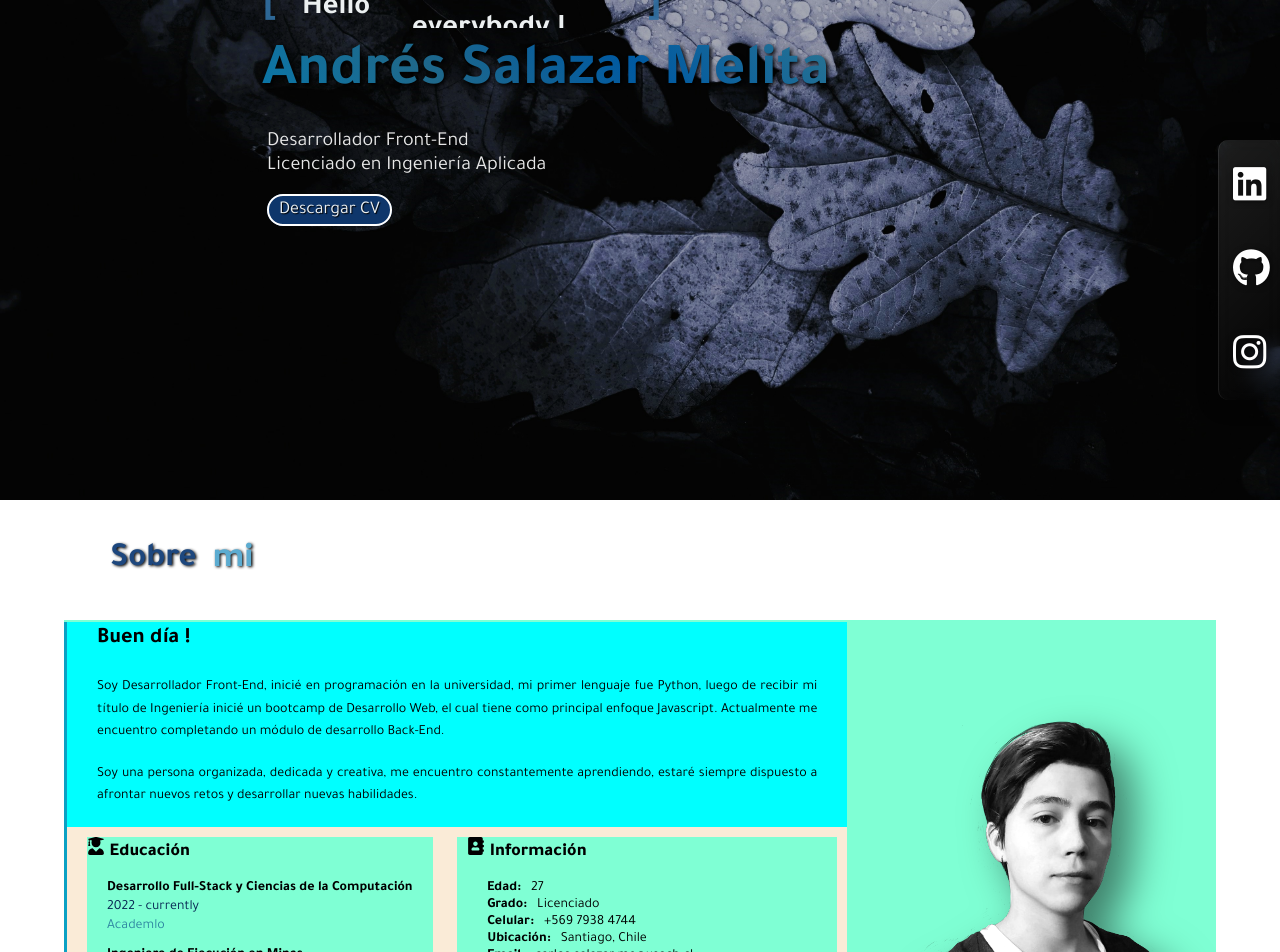
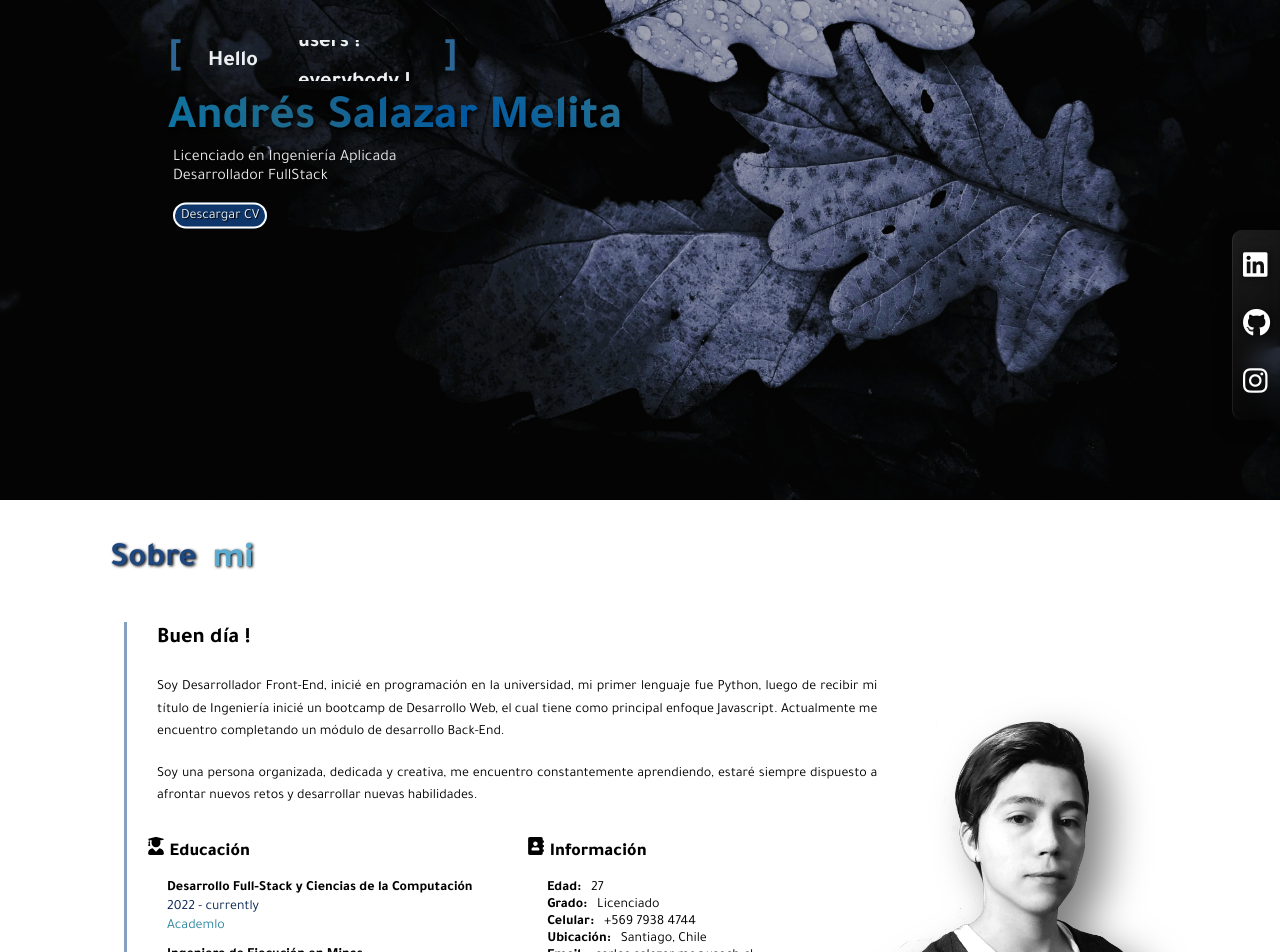
Before and after one commit to Andresmelita/portfolio-casm, a React (Vite) app: page / in a window 1280 px wide. Shown: the part 300-1252 px from the top of the page. Built offline with nearby package versions, Linux system fonts and the light colour scheme.

Commit message:
setting in responsiveness

```diff
--- a/src/components/About/about.scss
+++ b/src/components/About/about.scss
@@ -220,7 +220,6 @@
             flex-direction: row;
             flex-wrap: wrap;
             width: 90vw;
-            background-color: aquamarine;
             margin: auto;
 
             .about-description {
@@ -231,10 +230,8 @@
                 width: 68%;
                 height: max-content;
                 border-left: solid rgba(22, 73, 141, 0.514);
-                margin-left: 0px;
-                margin-right: -10px;
+                margin-left: 60px;
                 margin-bottom: 40px;
-                background-color: aqua;
                 color: rgb(0, 0, 0);
                 gap: 1.2rem;
 
@@ -261,13 +258,11 @@
                     padding-left: 10px;
                     padding-right: 10px;
                     padding-top: 10px;
-                    background-color: antiquewhite;
 
                     .information-education, .information {
                         text-decoration: none;
                         text-indent: 10px;
                         width: 50%;
-                        background-color: aquamarine;
                         height: max-content;
                         margin-left: 10px;
 
@@ -341,10 +336,11 @@
             .about-img {
                 display: flex;
                 height: 100%;
-                width: 30vw;
+                width: 20vw;
                 margin: auto;
-                margin-right: -10px;
+                transform: translateX(-40%);
                 margin-bottom: -6px;
+                margin-right: 20px;
                 cursor: pointer;
 
                 .me {
--- a/src/components/Cover/Cover.jsx
+++ b/src/components/Cover/Cover.jsx
@@ -31,8 +31,8 @@ const Cover = () => {
                         </div>
                     </div>
                     <h1 className='name'>Andrés Salazar Melita</h1>
-                    <p className='developer'>Desarrollador Front-End</p>
-                    <p className='bachelor'>Licenciado en Ingeniería Aplicada</p>
+                    <p className='developer'>Licenciado en Ingeniería Aplicada</p>
+                    <p className='bachelor'>Desarrollador FullStack</p>
                     {/* <form className='content-button'>
                         <button className='button-cv'>Download CV</button>
                     </form> */}
--- a/src/components/Cover/cover.scss
+++ b/src/components/Cover/cover.scss
@@ -326,14 +326,14 @@
             display: grid;
             z-index: 5000;
             grid-template-columns: auto;
-            width: 62px;
-            height: 260px;
+            width: 48px;
+            height: 190px;
             align-items: center;
             align-content: center;
             position: fixed;
             right: 0px;
-            bottom: 100px;
-            gap: 2.6rem;
+            bottom: 80px;
+            gap: 1.6rem;
             margin-top: 100px;
             border-bottom-left-radius: 10px;
             border-top-left-radius: 10px;
@@ -346,10 +346,10 @@
             .github, .linkedin, .instagram {
                 filter: drop-shadow(1px 1px 3px rgba(0, 0, 0, 0.61));
                 color: rgb(255, 255, 255);
-                font-size: 38px;
+                font-size: 28px;
                 margin: 0 auto;
                 padding: 0;
-                padding-left: 14px;
+                padding-left: 10px;
                 border-bottom: 4px solid transparent;
                 transition: all 0.3s ease-out linear transform;
             }
@@ -388,24 +388,24 @@
 
     .container {
         display: flex;
+        transform: translateY(10%) ;
         flex-wrap: nowrap;
-        gap: 4rem;
-        width: 70%;
+        gap: 1rem;
+        width: 80%;
         align-content: space-between;
         margin: auto;
-        padding: 70px;
+        padding: 40px;
         border-radius: 2rem;
 
         .container-description {
-
             p {
-                font-size: 20px;
+                font-size: 16px;
                 color: rgb(231, 231, 231);
                 padding-left: 5px;
             }
             .name {
                 font-weight: bold;
-                font-size: 60px;
+                font-size: 48px;
                 justify-content: center;
                 align-items: center;
                 background-image: linear-gradient(45deg, rgb(6, 120, 173),rgb(31, 104, 138), rgb(0, 89, 161), rgb(41, 115, 145));
@@ -416,6 +416,7 @@
                 -moz-background-clip: text;
                 -webkit-text-fill-color: transparent;
                 -moz-text-fill-color: transparent;
+                margin-bottom: -20px;
             }
 
             .developer {
@@ -428,7 +429,7 @@
 
             .content-button {
                 margin: auto;
-                width: 190px;
+                width: max-content;
                 margin-left: 0;
 
                 .btn-download {
@@ -447,10 +448,10 @@
                             height: max-content;
                             padding-top: 5px;
                             padding-bottom: 5px;
-                            padding-left: 10px;
-                            padding-right: 10px;
-                            width: 130px;
-                            font-size: 18px;
+                            padding-left: 4px;
+                            padding-right: 4px;
+                            width: max-content;
+                            font-size: 14px;
                             text-shadow: 1px 1px 1px rgb(0, 0, 0);
                             cursor: pointer;
                             transition: 600ms;
@@ -466,12 +467,12 @@
                             border-radius: 2rem;
                             border: none;
                             height: max-content;
-                            padding-top: 5px;
-                            padding-bottom: 5px;
-                            padding-left: 10px;
-                            padding-right: 10px;
+                            padding-top: 4px;
+                            padding-bottom: 4px;
+                            padding-left: 6px;
+                            padding-right: 6px;
                             width: max-content;
-                            font-size: 18px;
+                            font-size: 14px;
                             text-shadow: 1px 1px 1px rgb(0, 0, 0);
                             cursor: pointer;
                             transition: 600ms;
@@ -499,15 +500,15 @@
     .content {
         transform: translate(0%, 0%);
         height: 60px;
-        width: 400px;
+        width: 300px;
         padding-top: 10px;
         overflow: hidden;
-        font-size: 30px;
+        font-size: 22px;
         line-height: 42px;
         color: #ecf0f1;
 
         h2{
-            font-size: 30px;
+            font-size: 22px;
         }
 
         &__container {
@@ -524,7 +525,7 @@
             &:after {
                 content: ']';
                 position: absolute;
-                right: 0;
+                right: 10px;
             }
 
             &:after, &:before {
@@ -532,8 +533,8 @@
                 top: 0;
 
                 color: #306d9e;
-                font-size: 42px;
-                line-height: 60px;
+                font-size: 40px;
+                line-height: 56px;
 
                 -webkit-animation-name: opacity;
                 -webkit-animation-duration: 2s;
@@ -551,7 +552,7 @@
 
             &__list {
                 margin-top: 0;
-                padding-left: 110px;
+                padding-left: 90px;
                 text-align: left;
                 list-style: none;
 
```
